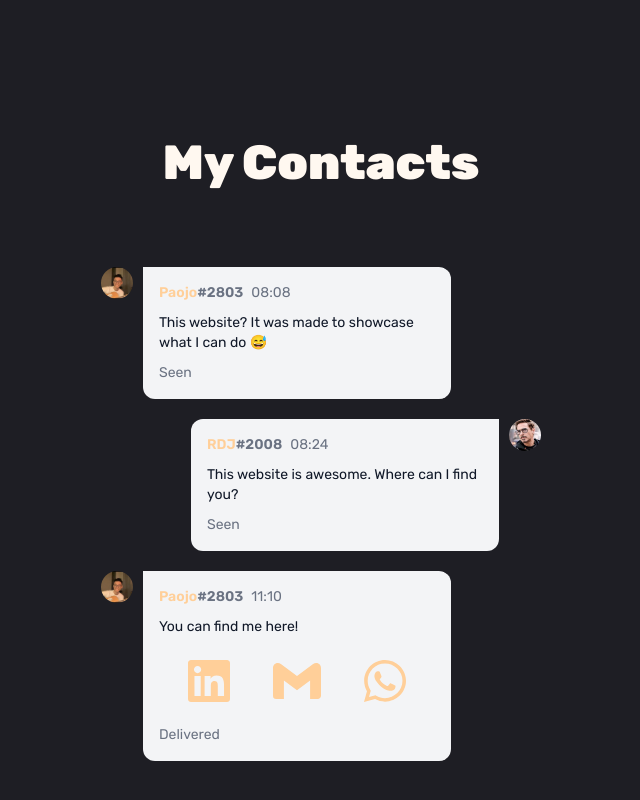
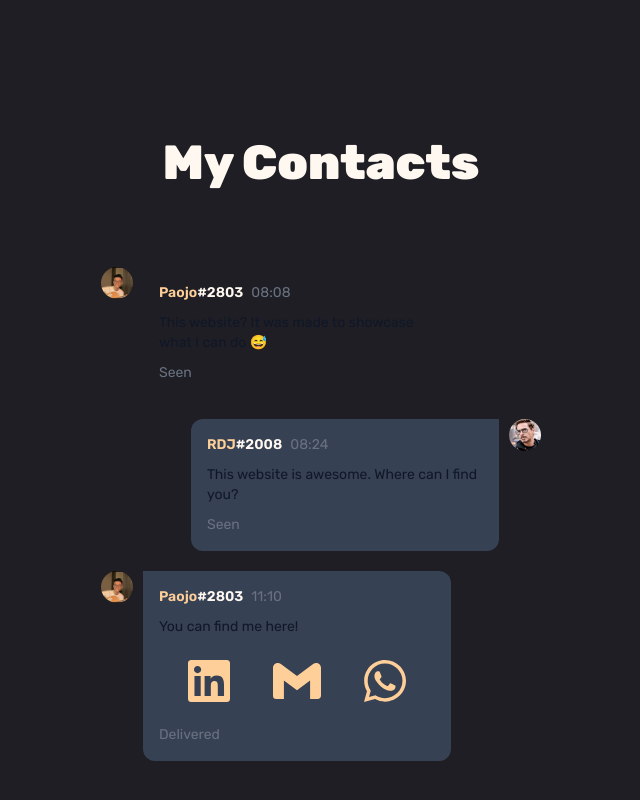
Before and after one commit to Sajojo/myportfolio, a React (Vite) app: page /home in a window 1280 px wide. Shown: the part 8010-8810 px from the top of the page, without its empty margins (319-959 px from the left). Built offline with nearby package versions, Linux system fonts and the light colour scheme.

Commit message:
Changed Ctc stuff

```diff
--- a/src/subassets/Contact.jsx
+++ b/src/subassets/Contact.jsx
@@ -38,13 +38,13 @@ const Contact = () => {
                 opacity: isInView ? 1 : 0,
                 transition: "all 1s cubic-bezier(0.17, 0.55, 0.55, 1) 0.5s",
               }}
-              className="flex flex-col w-[70%] leading-1.5 p-4 border-gray-200 bg-gray-100 rounded-e-xl rounded-es-xl dark:bg-gray-700"
+              className="flex flex-col w-[70%] leading-1.5 p-4 rounded-e-xl rounded-es-xlbg-gray-700"
             >
               <div className="flex items-center space-x-2 rtl:space-x-reverse">
                 <span className="text-sm font-semibold text-[#FFCF99] mr-0">
                   Paojo
                 </span>
-                <span className="text-sm font-semibold text-gray-500 dark:text-[#FFF8F0]">
+                <span className="text-sm font-semibold text-[#FFF8F0]">
                   #2803
                 </span>
                 <span className="text-sm font-normal text-gray-500 dark:text-gray-400">
@@ -67,13 +67,13 @@ const Contact = () => {
                 opacity: isInView ? 1 : 0,
                 transition: "all 1s cubic-bezier(0.17, 0.55, 0.55, 1) 1.5s",
               }}
-              className="flex flex-col w-[70%] leading-1.5 p-4 border-gray-200 bg-gray-100 rounded-ee-xl rounded-s-xl dark:bg-gray-700"
+              className="flex flex-col w-[70%] leading-1.5 p-4 rounded-ee-xl rounded-s-xl bg-gray-700"
             >
               <div className="flex items-center space-x-2 rtl:space-x-reverse">
                 <span className="text-sm font-semibold text-[#FFCF99] mr-0">
                   RDJ
                 </span>
-                <span className="text-sm font-semibold text-gray-500 dark:text-[#FFF8F0]">
+                <span className="text-sm font-semibold text-[#FFF8F0]">
                   #2008
                 </span>
                 <span className="text-sm font-normal text-gray-500 dark:text-gray-400">
@@ -106,13 +106,13 @@ const Contact = () => {
                 opacity: isInView ? 1 : 0,
                 transition: "all 1s cubic-bezier(0.17, 0.55, 0.55, 1) 2.5s",
               }}
-              className="flex flex-col w-[70%] leading-1.5 p-4 border-gray-200 bg-gray-100 rounded-e-xl rounded-es-xl dark:bg-gray-700"
+              className="flex flex-col w-[70%] leading-1.5 p-4 rounded-e-xl rounded-es-xl bg-gray-700"
             >
               <div className="flex items-center space-x-2 rtl:space-x-reverse">
                 <span className="text-sm font-semibold text-[#FFCF99] mr-0">
                   Paojo
                 </span>
-                <span className="text-sm font-semibold text-gray-500 dark:text-[#FFF8F0]">
+                <span className="text-sm font-semibold text-[#FFF8F0]">
                   #2803
                 </span>
                 <span className="text-sm font-normal text-gray-500 dark:text-gray-400">
```
